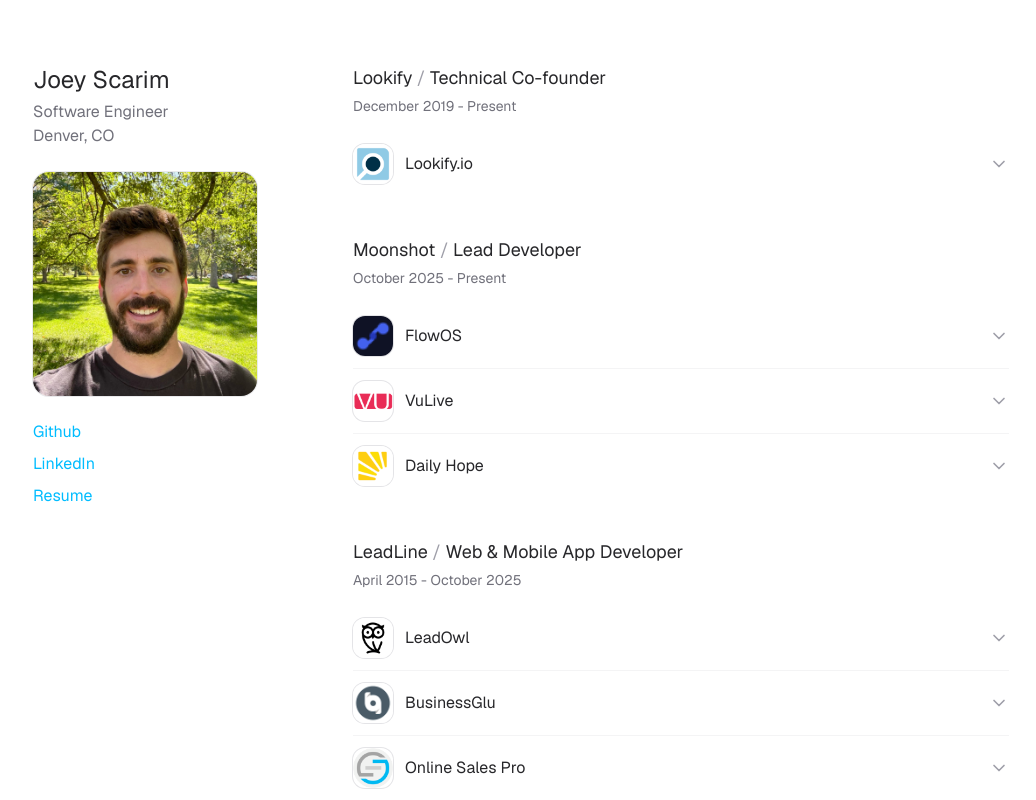
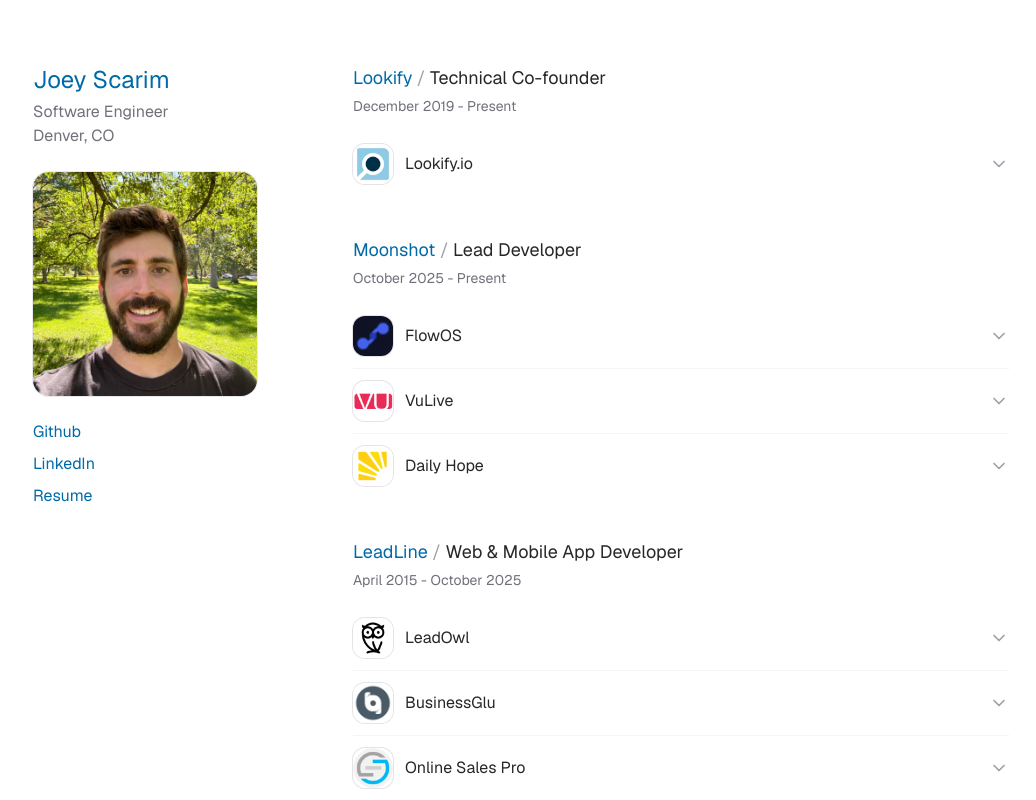
Before and after one commit to joeyscarim/portfolio, a Next.js app: page / in a window 1280 px wide. Shown: the top 800 px of the page, without its empty margins (119-1155 px from the left). Built offline with nearby package versions, Linux system fonts and the light colour scheme.

Commit message:
Update styling for personal branding and project list
- Changed header color for personal name in `page.tsx` to enhance visibility.
- Updated link colors in `page.tsx` for better hover effects.
- Modified company name styling in `project-list.tsx` to use a consistent color scheme.

```diff
--- a/app/components/project-list.tsx
+++ b/app/components/project-list.tsx
@@ -83,7 +83,7 @@
       {companies.map((company) => (
         <section key={company.name}>
           <h2 className="text-lg text-zinc-800">
-            {company.name}{" "}
+            <span className="text-sky-700">{company.name}</span>{" "}
             <span className="text-zinc-400">/</span> {company.role}
           </h2>
           <p className="mt-1 text-sm text-zinc-500">{company.dates}</p>
--- a/app/page.tsx
+++ b/app/page.tsx
@@ -6,7 +6,7 @@
     <div className="min-h-full bg-white font-sans">
       <main className="mx-auto flex max-w-5xl flex-col gap-12 px-6 py-16 md:flex-row md:items-start md:gap-16">
         <aside className="w-full shrink-0 md:sticky md:top-16 md:w-56 lg:w-64">
-          <h1 className="text-2xl text-zinc-800">Joey Scarim</h1>
+          <h1 className="text-2xl text-sky-700">Joey Scarim</h1>
           <p className="mt-1 text-zinc-500">Software Engineer</p>
           <p className="text-zinc-500">Denver, CO</p>
 
@@ -24,7 +24,7 @@
           <nav className="mt-6 flex flex-col gap-2">
             <a
               href="https://github.com/joeyscarim"
-              className="text-sky-400 hover:text-sky-500"
+              className="text-sky-700 hover:text-sky-800"
               target="_blank"
               rel="noopener noreferrer"
             >
@@ -32,7 +32,7 @@
             </a>
             <a
               href="https://www.linkedin.com/in/joeyscarim"
-              className="text-sky-400 hover:text-sky-500"
+              className="text-sky-700 hover:text-sky-800"
               target="_blank"
               rel="noopener noreferrer"
             >
@@ -40,7 +40,7 @@
             </a>
             <a
               href="/joey_scarim_resume.pdf"
-              className="text-sky-400 hover:text-sky-500"
+              className="text-sky-700 hover:text-sky-800"
               target="_blank"
               rel="noopener noreferrer"
             >
```
